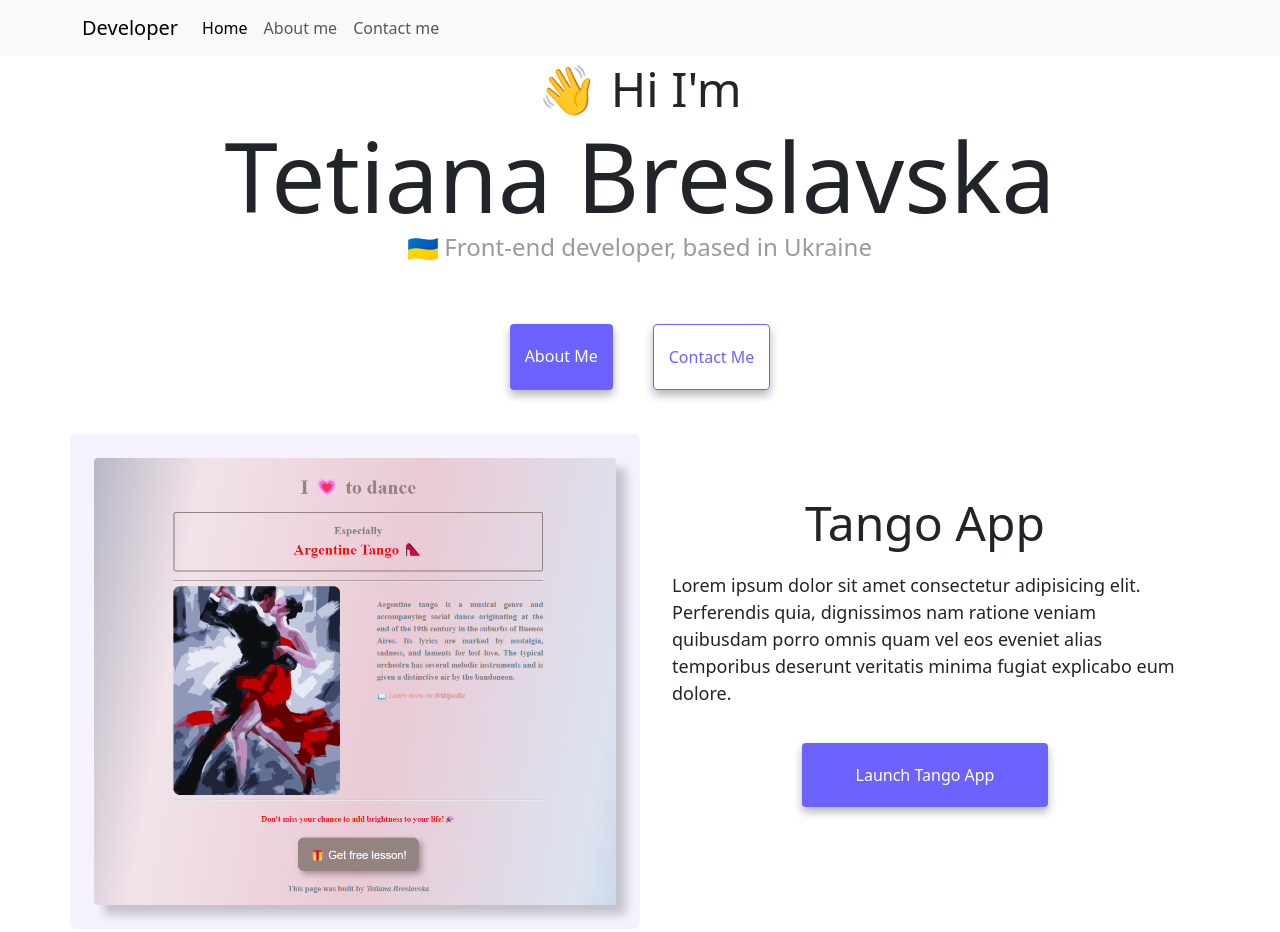
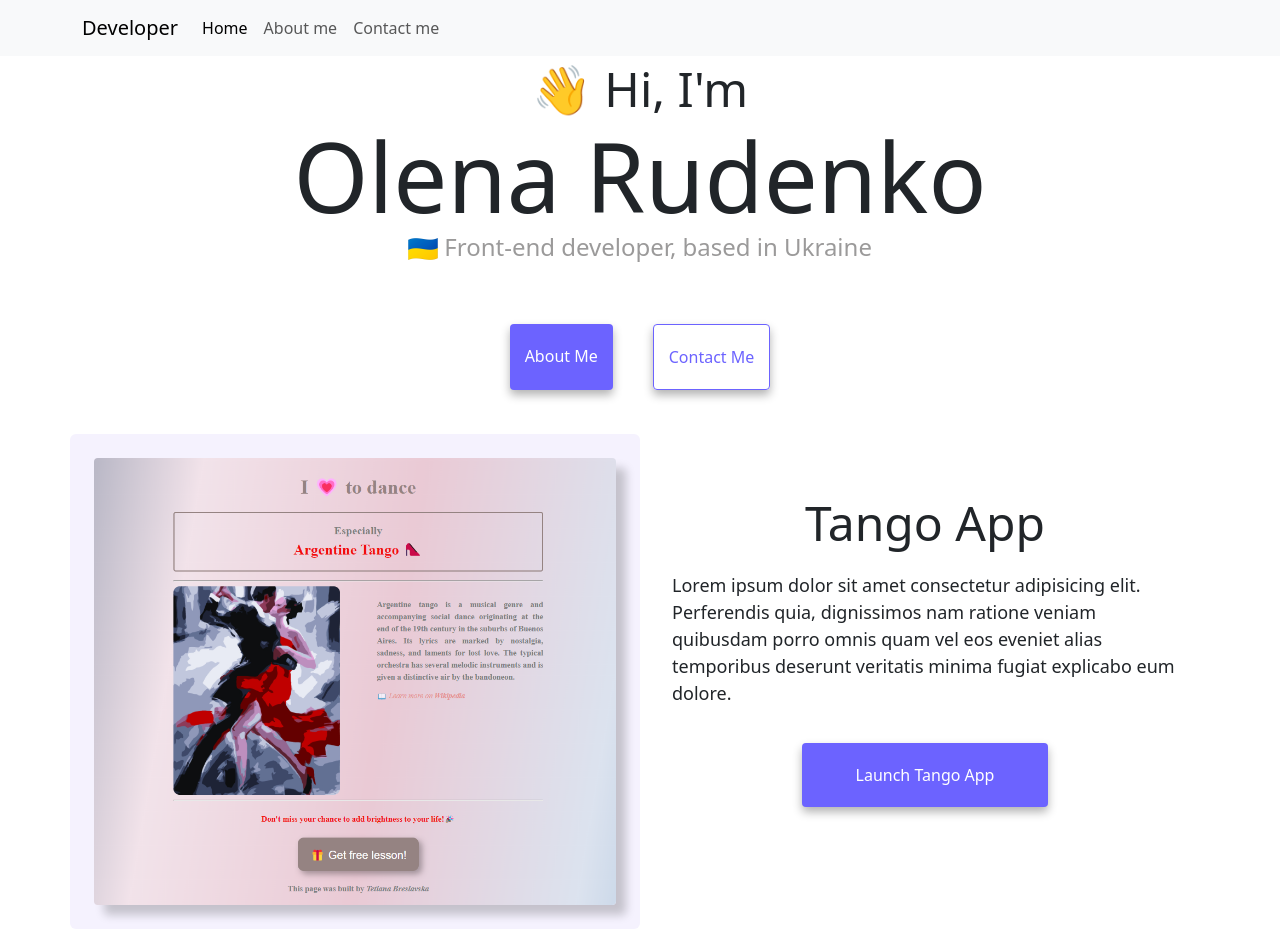
Before and after one commit to Tetiana-Breslavska/homework-portfolio, a plain HTML site: page index.html in a window 1280 px wide. Shown: the top 932 px of the page. Drawn offline with nearby package versions, Linux system fonts and the light colour scheme.

Commit message:
Changed the name

```diff
--- a/index.html
+++ b/index.html
@@ -4,7 +4,7 @@
     <meta charset="UTF-8" />
     <meta http-equiv="X-UA-Compatible" content="IE=edge" />
     <meta name="viewport" content="width=device-width, initial-scale=1.0" />
-    <title>Front-End developer - Tetiana Breslavska</title>
+    <title>Front-End developer</title>
     <meta name="description" content="Portfolio of Front-End developer" />
 
     <link
@@ -27,7 +27,7 @@
           <a
             class="navbar-brand"
             href="index.html"
-            title="Tetiana Breslavska's (developer) site"
+            title="developer's site"
             >Developer</a
           >
           <button
@@ -47,7 +47,7 @@
                 <a
                   class="nav-link active"
                   aria-current="page"
-                  title="Tetiana Breslavska's (developer) site"
+                  title="developer's site"
                   href="/"
                   >Home</a
                 >
@@ -72,8 +72,8 @@
           </div>
         </div>
       </nav>
-      <h2>👋 Hi I'm</h2>
-      <h1>Tetiana Breslavska</h1>
+      <h2>👋 Hi, I'm</h2>
+      <h1>Olena Rudenko</h1>
       <h3>
         <img class="flag" src="image/ukraine-flag.png" alt="ukraine-flag" />
         Front-end developer, based in Ukraine
```
Also changed, not shown: about.html (+3 -3 lines).
